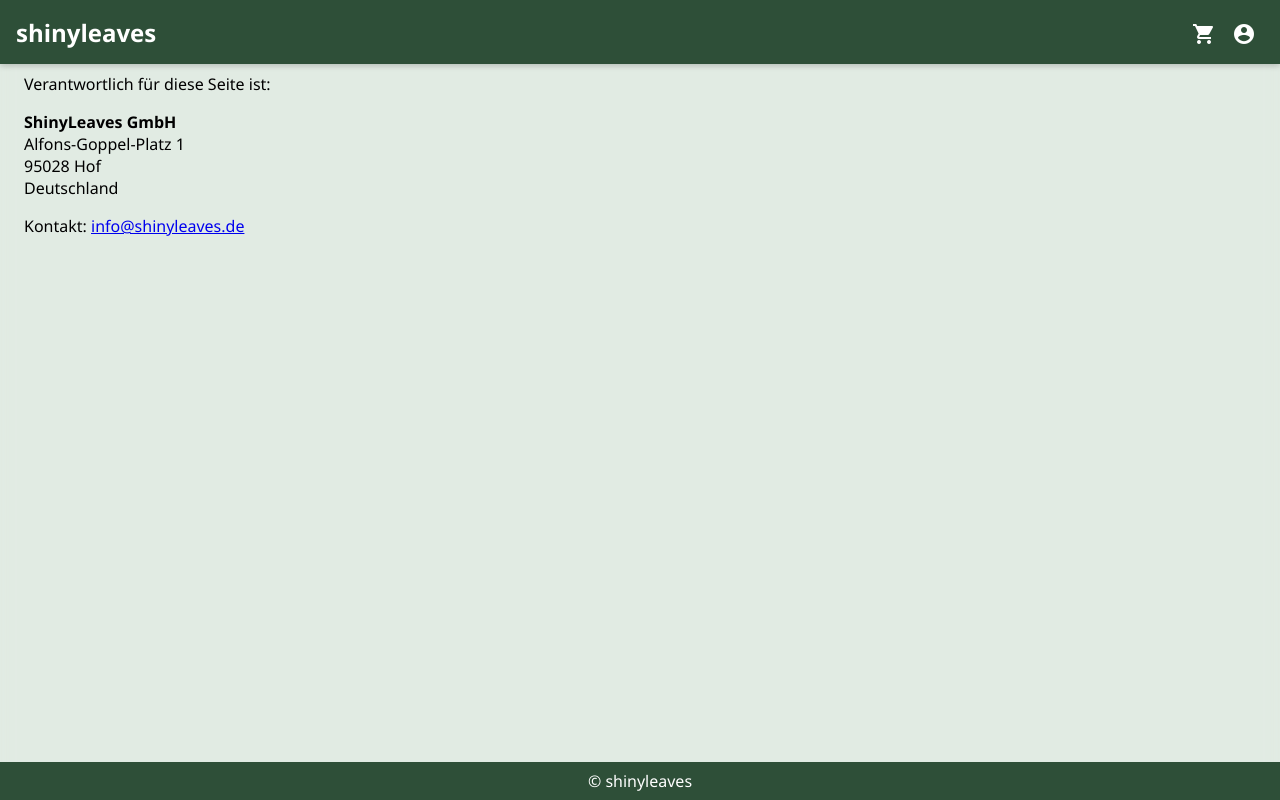
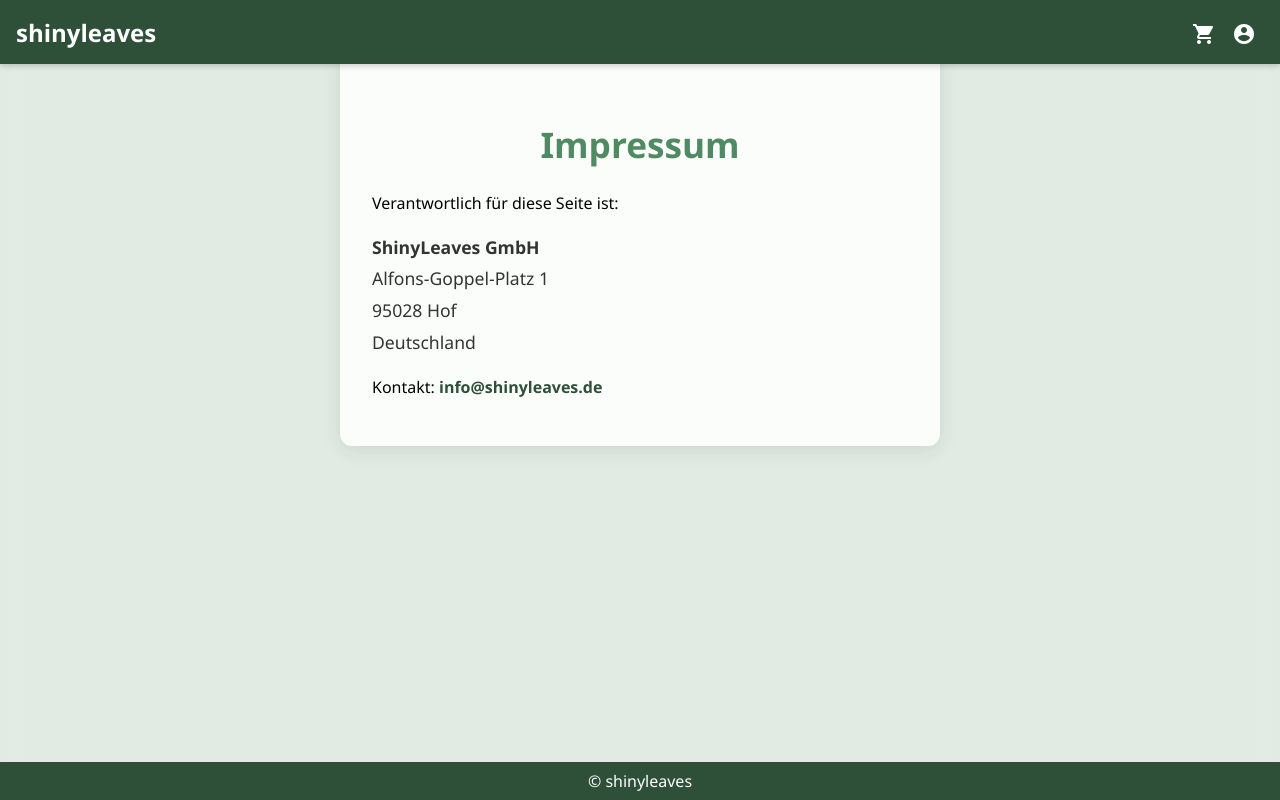
Before and after one commit to ktrifel/shinyleaves-frontend, an Angular app in the folder test-frontend/: page /impressum in a window 1280 px wide. Built offline with nearby package versions, Linux system fonts and the light colour scheme.

Commit message:
testtesttest

```diff
--- a/test-frontend/src/app/components/product-list/product-list.component.css
+++ b/test-frontend/src/app/components/product-list/product-list.component.css
@@ -24,7 +24,7 @@
   margin: 0;
   padding: 1.5rem 0 0.5rem 0;
   text-align: center;
-  font-size: 2.5rem;
+  font-size: 4rem;
   font-weight: 700;
   font-family: 'Roboto', sans-serif;
   color: rgb(80, 138, 98, 1);
@@ -48,8 +48,8 @@
    Produkt Karte
    ——————————————————————————————————————————— */
 .product-card{
-  background:rgb(51, 51, 51, 0.9);
-  color:#fff;
+  background:#ffffff;
+  color:#ffffff;
   border-radius:12px;
   padding:16px;
   transition:transform .15s ease, box-shadow .15s ease;
--- a/test-frontend/src/app/pages/impressum/impressum.component.css
+++ b/test-frontend/src/app/pages/impressum/impressum.component.css
@@ -0,0 +1,38 @@
+/* Impressum-Titel */
+.impressum-title {
+  font-size: 2.2rem;
+  font-weight: 700;
+  text-align: center;
+  margin-top: 2.5rem;
+  margin-bottom: 1.5rem;
+  color: rgb(80, 138, 98); /* dein ShinyLeaves-Grün */
+}
+
+/* Firmen-Infos optisch hervorheben */
+.company-info {
+  line-height: 1.8;
+  font-size: 1.1rem;
+  color: #333;
+}
+
+/* E-Mail-Link */
+.email-link {
+  color: #2E4F38;
+  font-weight: 600;
+  text-decoration: none;
+}
+
+.email-link:hover {
+  text-decoration: underline;
+}
+
+/* Allgemeines Layout für Impressum */
+:host {
+  display: block;
+  padding: 2rem;
+  background-color: rgba(255, 255, 255, 0.85);
+  border-radius: 12px;
+  max-width: 600px;
+  margin: 3rem auto;
+  box-shadow: 0 4px 20px rgba(0, 0, 0, 0.1);
+}
--- a/test-frontend/src/app/pages/impressum/impressum.component.html
+++ b/test-frontend/src/app/pages/impressum/impressum.component.html
@@ -1,8 +1,14 @@
-<h2>Impressum</h2>
-<p>Verantwortlich für diese Seite ist:</p>
-<p><strong>ShinyLeaves GmbH</strong><br>
-Alfons-Goppel-Platz 1<br>
-95028 Hof<br>
-Deutschland</p>
+<div class="impressum-card">
+  <h2 class="impressum-title">Impressum</h2>
 
-<p>Kontakt: <a href="mailto:info&#64;shinyleaves.de">info&#64;shinyleaves.de</a></p>
+  <p>Verantwortlich für diese Seite ist:</p>
+
+  <p class="company-info">
+    <strong>ShinyLeaves GmbH</strong><br>
+    Alfons-Goppel-Platz 1<br>
+    95028 Hof<br>
+    Deutschland
+  </p>
+
+  <p>Kontakt: <a href="mailto:info&#64;shinyleaves.de" class="email-link">info&#64;shinyleaves.de</a></p>
+</div>
```
Also changed, not shown: test-frontend/src/app/pages/impressum/impressum.component.ts (+6 -5 lines).
